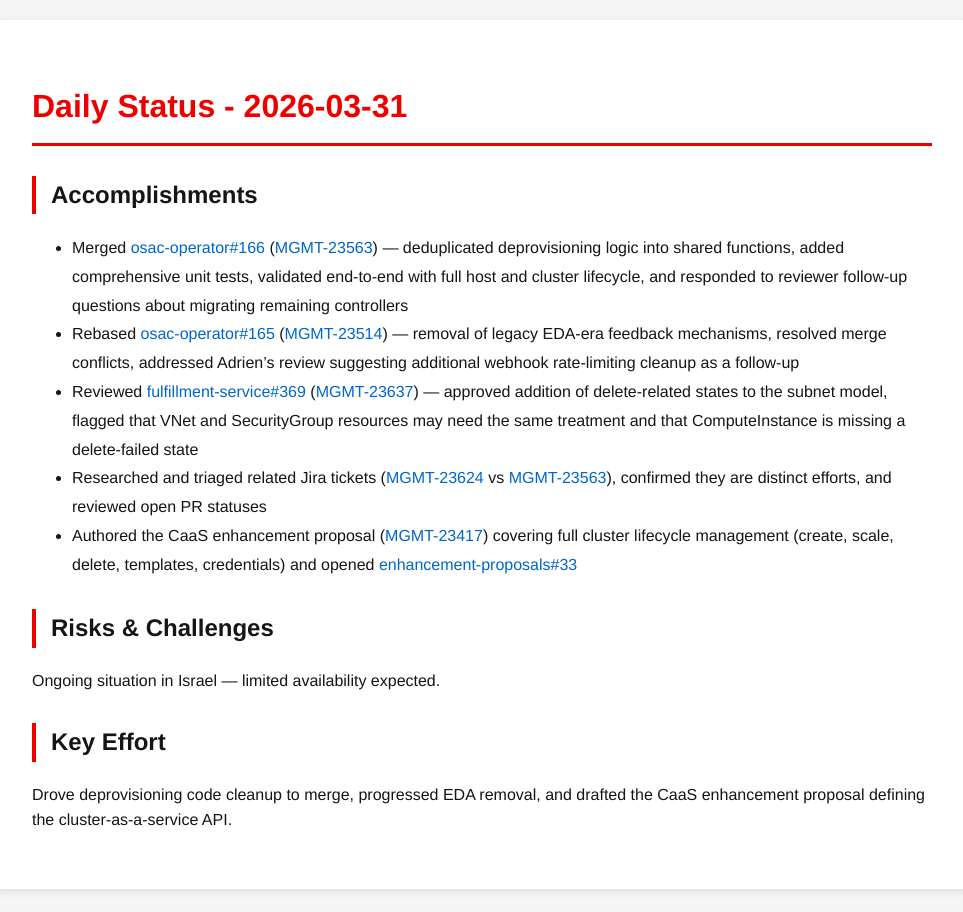
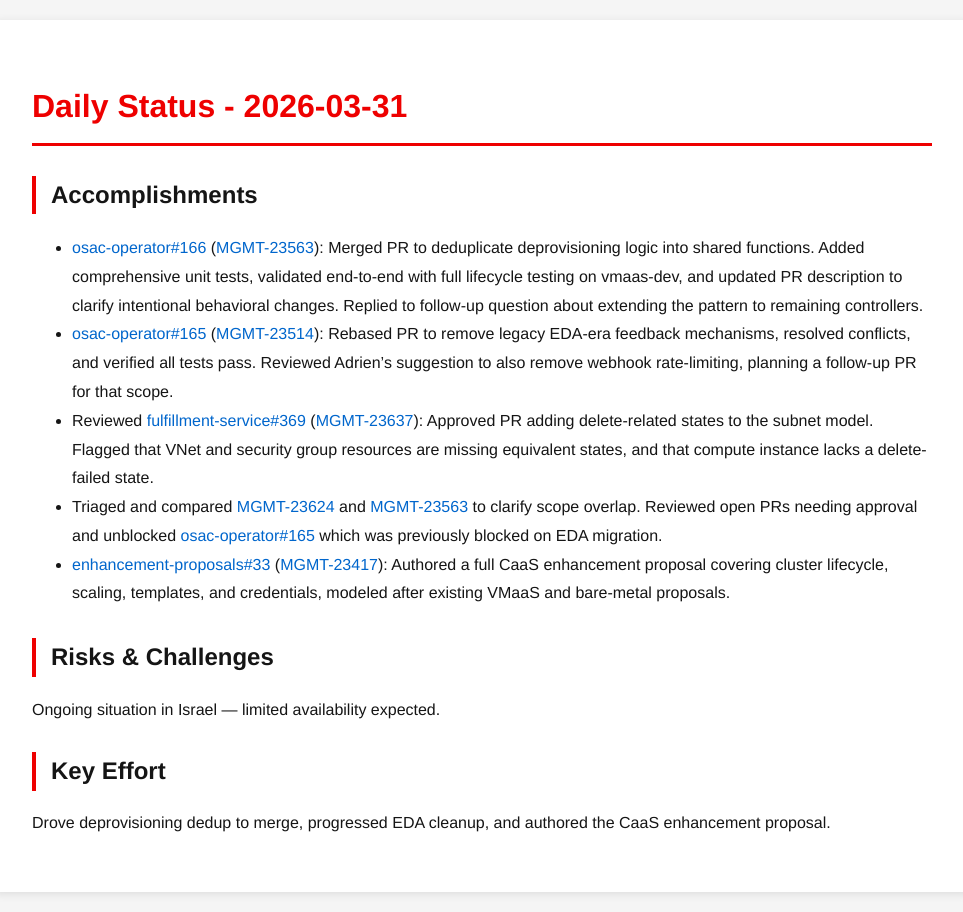
Before and after one commit to tzvatot/daily-status, a Jekyll site: the page built from 2026-03-31.md, in a window 1280 px wide. Shown: the whole page, without its empty margins (158-1121 px from the left). Built offline with Jekyll 4.4.1, drawn with Linux system fonts in a browser that asks for light colours.

Commit message:
Daily status update - 2026-03-31

```diff
--- a/2026-03-31.md
+++ b/2026-03-31.md
@@ -7,14 +7,14 @@ date: 2026-03-31
 # Daily Status - 2026-03-31
 
 ## Accomplishments
-- Merged [osac-operator#166](https://github.com/osac-project/osac-operator/pull/166) ([MGMT-23563](https://issues.redhat.com/browse/MGMT-23563)) — deduplicated deprovisioning logic into shared functions, added comprehensive unit tests, validated end-to-end with full host and cluster lifecycle, and responded to reviewer follow-up questions about migrating remaining controllers
-- Rebased [osac-operator#165](https://github.com/osac-project/osac-operator/pull/165) ([MGMT-23514](https://issues.redhat.com/browse/MGMT-23514)) — removal of legacy EDA-era feedback mechanisms, resolved merge conflicts, addressed Adrien's review suggesting additional webhook rate-limiting cleanup as a follow-up
-- Reviewed [fulfillment-service#369](https://github.com/osac-project/fulfillment-service/pull/369) ([MGMT-23637](https://issues.redhat.com/browse/MGMT-23637)) — approved addition of delete-related states to the subnet model, flagged that VNet and SecurityGroup resources may need the same treatment and that ComputeInstance is missing a delete-failed state
-- Researched and triaged related Jira tickets ([MGMT-23624](https://issues.redhat.com/browse/MGMT-23624) vs [MGMT-23563](https://issues.redhat.com/browse/MGMT-23563)), confirmed they are distinct efforts, and reviewed open PR statuses
-- Authored the CaaS enhancement proposal ([MGMT-23417](https://issues.redhat.com/browse/MGMT-23417)) covering full cluster lifecycle management (create, scale, delete, templates, credentials) and opened [enhancement-proposals#33](https://github.com/osac-project/enhancement-proposals/pull/33)
+- [osac-operator#166](https://github.com/osac-project/osac-operator/pull/166) ([MGMT-23563](https://issues.redhat.com/browse/MGMT-23563)): Merged PR to deduplicate deprovisioning logic into shared functions. Added comprehensive unit tests, validated end-to-end with full lifecycle testing on vmaas-dev, and updated PR description to clarify intentional behavioral changes. Replied to follow-up question about extending the pattern to remaining controllers.
+- [osac-operator#165](https://github.com/osac-project/osac-operator/pull/165) ([MGMT-23514](https://issues.redhat.com/browse/MGMT-23514)): Rebased PR to remove legacy EDA-era feedback mechanisms, resolved conflicts, and verified all tests pass. Reviewed Adrien's suggestion to also remove webhook rate-limiting, planning a follow-up PR for that scope.
+- Reviewed [fulfillment-service#369](https://github.com/osac-project/fulfillment-service/pull/369) ([MGMT-23637](https://issues.redhat.com/browse/MGMT-23637)): Approved PR adding delete-related states to the subnet model. Flagged that VNet and security group resources are missing equivalent states, and that compute instance lacks a delete-failed state.
+- Triaged and compared [MGMT-23624](https://issues.redhat.com/browse/MGMT-23624) and [MGMT-23563](https://issues.redhat.com/browse/MGMT-23563) to clarify scope overlap. Reviewed open PRs needing approval and unblocked [osac-operator#165](https://github.com/osac-project/osac-operator/pull/165) which was previously blocked on EDA migration.
+- [enhancement-proposals#33](https://github.com/osac-project/enhancement-proposals/pull/33) ([MGMT-23417](https://issues.redhat.com/browse/MGMT-23417)): Authored a full CaaS enhancement proposal covering cluster lifecycle, scaling, templates, and credentials, modeled after existing VMaaS and bare-metal proposals.
 
 ## Risks & Challenges
 Ongoing situation in Israel — limited availability expected.
 
 ## Key Effort
-Drove deprovisioning code cleanup to merge, progressed EDA removal, and drafted the CaaS enhancement proposal defining the cluster-as-a-service API.
+Drove deprovisioning dedup to merge, progressed EDA cleanup, and authored the CaaS enhancement proposal.
```
